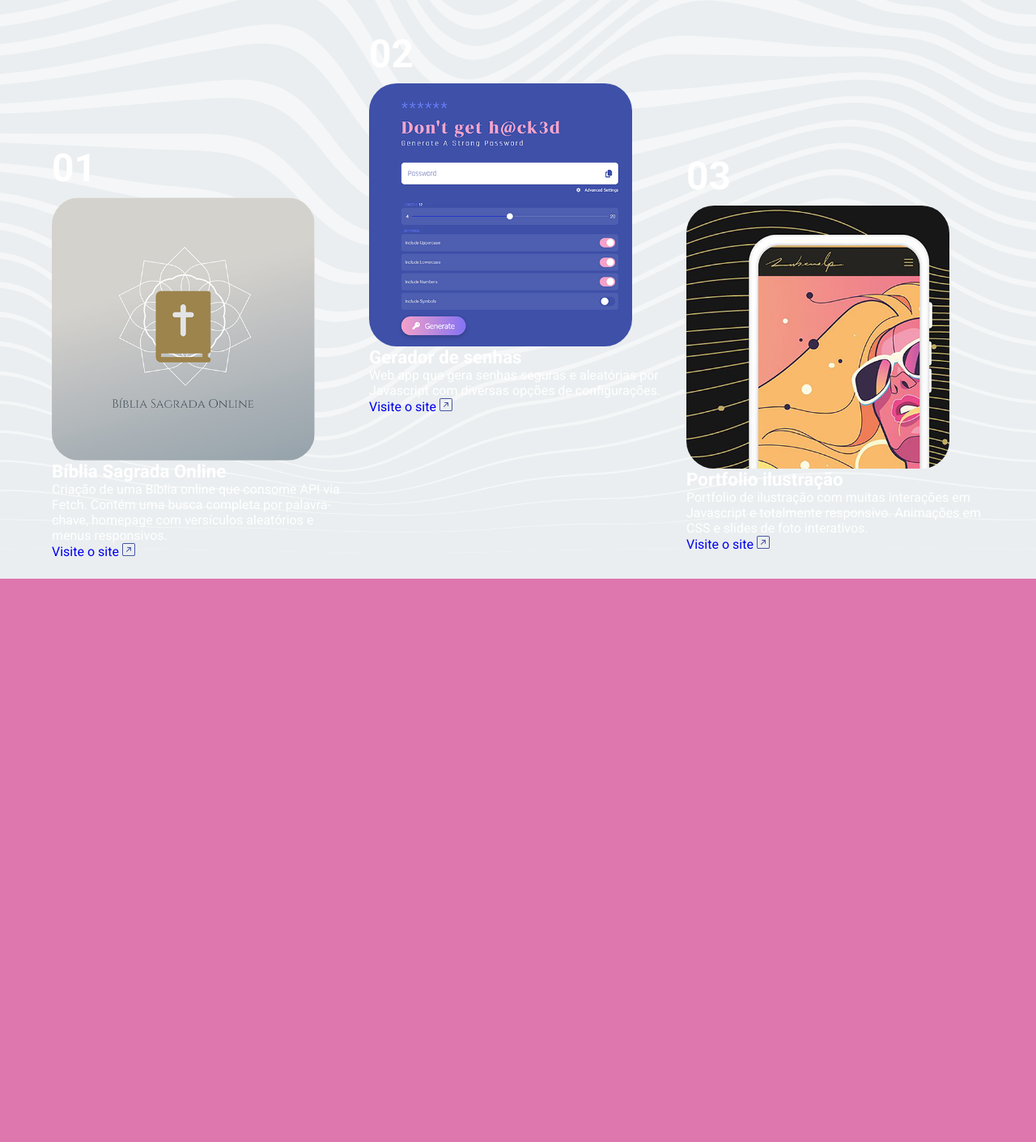
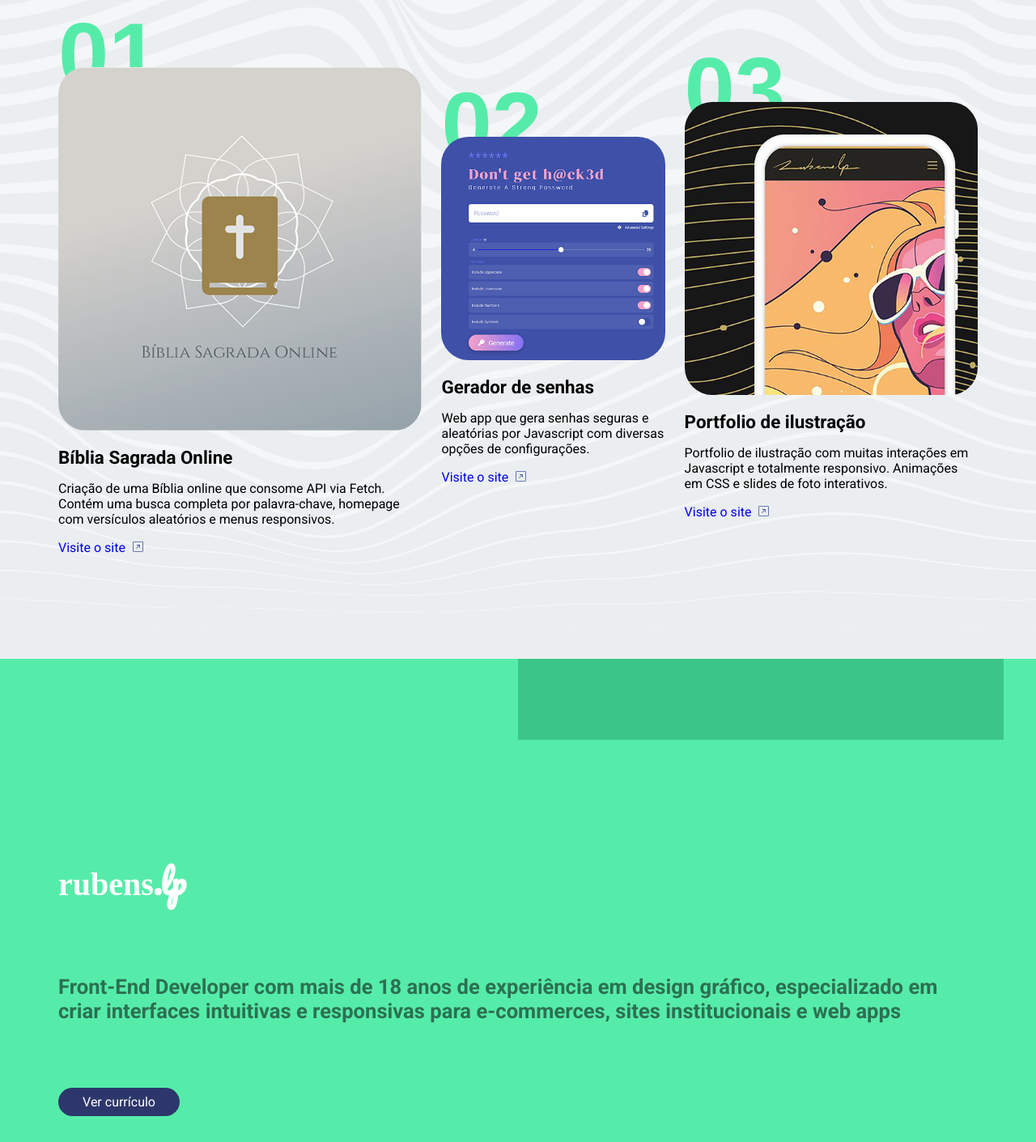
Before and after one commit to rubenslpdev/frontend, a plain HTML site: page index.html in a window 1280 px wide. Shown: the part 1117-2528 px from the top of the page at 81% size. Before the commit the page ends 1832 px from the top, so only its background shows below. Drawn offline with Linux system fonts and the light colour scheme; a web font is replaced by a local one.

Commit message:
feat: start curriculum area development

```diff
--- a/index.html
+++ b/index.html
@@ -73,29 +73,68 @@
           <div class="projetos-highlight"></div>
         </div>
         <div class="projetos-container">
-          <div class="projetos-card1">
+          <div class="projetos-card1 card-animate">
             <h1>01</h1>
-            <img class="projetos-img" src="./imgs/portfolio1.webp" alt="Bíblia Sagrada Online" />
+            <a href="https://www.leiaabibliasagrada.com.br/" target="_blank"><img class="projetos-img" src="./imgs/portfolio1.webp" alt="Bíblia Sagrada Online" /></a>
             <h4>Bíblia Sagrada Online</h4>
             <p>Criação de uma Bíblia online que consome API via Fetch. Contém uma busca completa por palavra-chave, homepage com versículos aleatórios e menus responsivos.</p>
-            <a href="https://www.leiaabibliasagrada.com.br/">Visite o site <img src="./imgs/visiteosite.svg" alt="Ir para o site" /></a>
+            <a href="https://www.leiaabibliasagrada.com.br/" target="_blank">Visite o site <img class="projetos-visite-img" src="./imgs/visiteosite.svg" alt="Ir para o site" /></a>
           </div>
 
-          <div class="projetos-card2">
+          <div class="projetos-card2 card-animate">
             <h1>02</h1>
-            <img class="projetos-img" src="./imgs/portfolio2.webp" alt="Gerador de senhas" />
+            <a href="https://www.rubenslp.com.br/passgen/" target="_blank"><img class="projetos-img" src="./imgs/portfolio2.webp" alt="Gerador de senhas" /></a>
             <h4>Gerador de senhas</h4>
             <p>Web app que gera senhas seguras e aleatórias por Javascript com diversas opções de configurações.</p>
-            <a href="https://www.rubenslp.com.br/passgen/">Visite o site <img src="./imgs/visiteosite.svg" alt="Ir para o site" /></a>
+            <a href="https://www.rubenslp.com.br/passgen/" target="_blank">Visite o site <img class="projetos-visite-img" src="./imgs/visiteosite.svg" alt="Ir para o site" /></a>
           </div>
 
-          <div class="projetos-card3">
+          <div class="projetos-card3 card-animate">
             <h1>03</h1>
-            <img class="projetos-img" src="./imgs/portfolio3.webp" alt="Portfolio ilustração" />
-            <h4>Portfolio ilustração</h4>
+            <a href="https://www.rubenslp.com.br/" target="_blank"><img class="projetos-img" src="./imgs/portfolio3.webp" alt="Portfolio ilustração" /></a>
+            <h4>Portfolio de ilustração</h4>
             <p>Portfolio de ilustração com muitas interações em Javascript e totalmente responsivo. Animações em CSS e slides de foto interativos.</p>
-            <a href="https://www.rubenslp.com.br/">Visite o site <img src="./imgs/visiteosite.svg" alt="Ir para o site" /></a>
+            <a href="https://www.rubenslp.com.br/" target="_blank">Visite o site <img class="projetos-visite-img" src="./imgs/visiteosite.svg" alt="Ir para o site" /></a>
           </div>
+        </div>
+      </div>
+    </section>
+
+    <!--
+      ====================
+      Início do CURRICULO
+      ====================
+    -->
+    <section id="curriculo">
+      <div class="viewport">
+        <div class="curriculo-box"></div>
+        <div class="curriculo-container">
+          <div class="curriculo-intro">
+            <h2 class="logo">rubens<span>.lp</span></h2>
+            <h3>
+              Front-End Developer com mais de 18 anos de experiência em design gráfico, especializado em criar interfaces intuitivas e responsivas para e-commerces, sites institucionais e web apps
+            </h3>
+            <!-- Download Button -->
+            <div class="download-button" data-tooltip="PDF: 1MB">
+              <div class="download-button-wrapper">
+                <div class="download-btn-text">Ver currículo</div>
+                <span class="download-btn-icon">
+                  <svg xmlns="http://www.w3.org/2000/svg" aria-hidden="true" role="img" width="2em" height="2em" preserveAspectRatio="xMidYMid meet" viewBox="0 0 24 24">
+                    <path
+                      fill="none"
+                      stroke="currentColor"
+                      stroke-linecap="round"
+                      stroke-linejoin="round"
+                      stroke-width="2"
+                      d="M12 15V3m0 12l-4-4m4 4l4-4M2 17l.621 2.485A2 2 0 0 0 4.561 21h14.878a2 2 0 0 0 1.94-1.515L22 17"
+                    ></path>
+                  </svg>
+                </span>
+              </div>
+            </div>
+            <!-- End Download Button -->
+          </div>
+          <div class="curriculo-resume"></div>
         </div>
       </div>
     </section>
--- a/script.js
+++ b/script.js
@@ -21,3 +21,29 @@ function topFunction() {
   document.body.scrollTop = 0; // For Safari
   document.documentElement.scrollTop = 0; // For Chrome, Firefox, IE and Opera
 }
+
+//
+// Animação cards de projetos
+//
+
+document.addEventListener('DOMContentLoaded', function () {
+  const cards = document.querySelectorAll('.card-animate');
+
+  const observer = new IntersectionObserver(
+    (entries) => {
+      entries.forEach((entry) => {
+        if (entry.isIntersecting) {
+          entry.target.classList.add('is-visible');
+          observer.unobserve(entry.target);
+        }
+      });
+    },
+    {
+      threshold: 0.3, // O elemento será considerado visível quando 30% dele estiver na viewport
+    }
+  );
+
+  cards.forEach((card) => {
+    observer.observe(card);
+  });
+});
--- a/styles.css
+++ b/styles.css
@@ -60,7 +60,6 @@ html {
 
 body {
   font-family: var(--ff-roboto);
-  background: #dd77ae;
   color: var(--white);
 }
 
@@ -116,7 +115,7 @@ HEADER
   position: relative;
   max-width: var(--max-width);
   margin: 0 auto;
-  padding: 1.5rem;
+  padding: 2rem;
 }
 
 .logo {
@@ -246,7 +245,7 @@ PROJETOS RECENTES
   text-align: right;
   right: 0;
   padding: 0 1.5rem;
-  margin-top: 4rem;
+  margin-top: 3rem;
 }
 
 .projetos-titulo {
@@ -281,7 +280,7 @@ PROJETOS RECENTES
   display: flex;
   justify-content: space-between;
   align-items: center;
-  margin-top: 26rem;
+  margin-top: 13rem;
   width: 100%;
   gap: 1.5rem;
 }
@@ -289,23 +288,219 @@ PROJETOS RECENTES
 .projetos-card1,
 .projetos-card2,
 .projetos-card3 {
-  max-width: 100%; /* Largura máxima para os cards */
-  width: 20.3125rem;
-  flex: 1; /* Para os cards crescerem de maneira uniforme */
-  display: flex;
-  flex-direction: column;
+  color: var(--black);
+  position: relative;
+  margin: 6rem 0;
 }
 
 .projetos-card2 {
-  transform: translateY(-10rem);
+  transition-delay: 0.3s;
+}
+
+.projetos-card3 {
+  transition-delay: 0.6s;
 }
 
 .projetos-img {
-  max-width: 100%;
-  width: 20.3125rem;
+  width: 100%;
   height: auto;
   border-radius: 2.125rem;
+  margin-bottom: 1rem;
+  position: relative;
+  z-index: 1;
 }
+
+.projetos-container h1 {
+  font-family: var(--ff-bruno);
+  color: var(--green);
+  font-size: 7rem;
+  position: absolute;
+  top: -5rem;
+  transition: top 0.3s ease;
+}
+
+.projetos-container p {
+  margin: 1rem 0;
+}
+
+.projetos-visite-img {
+  width: 13px;
+  margin-left: 5px;
+}
+
+.projetos-card1:hover h1,
+.projetos-card2:hover h1,
+.projetos-card3:hover h1 {
+  top: -7rem;
+}
+
+/* Card animation */
+
+.card-animate {
+  opacity: 0;
+  transform: translateY(50px);
+  transition: opacity 0.6s ease-out, transform 0.6s ease-out;
+}
+
+.card-animate.is-visible {
+  opacity: 1;
+  transform: translateY(0);
+}
+
+/*
+==================
+CURRICULO
+==================
+*/
+
+#curriculo {
+  background: var(--green);
+  width: 100vw;
+  height: auto;
+  overflow: hidden;
+}
+
+.curriculo-box {
+  position: absolute;
+  top: 0;
+  right: 0;
+  width: 50%;
+  height: 100px;
+  background-color: #3cc588;
+}
+
+.curriculo-container {
+  display: flex;
+  justify-content: space-between;
+  align-items: center;
+  margin-top: 10rem;
+  width: 100%;
+  gap: 1.5rem;
+}
+
+.curriculo-intro h3 {
+  color: #2c7052;
+  margin: 5rem 0;
+}
+
+/* Download button */
+
+.download-button {
+  --width: 150px;
+  --height: 35px;
+  --tooltip-height: 35px;
+  --tooltip-width: 90px;
+  --gap-between-tooltip-to-button: 18px;
+  --button-color: #2d376b;
+  --tooltip-color: #fff;
+  width: var(--width);
+  height: var(--height);
+  background: var(--button-color);
+  position: relative;
+  text-align: center;
+  border-radius: 45px;
+  transition: background 0.3s;
+  cursor: pointer;
+}
+
+.download-button::before {
+  position: absolute;
+  content: attr(data-tooltip);
+  width: var(--tooltip-width);
+  height: var(--tooltip-height);
+  background-color: var(--tooltip-color);
+  font-size: 0.9rem;
+  color: #111;
+  border-radius: 0.25em;
+  line-height: var(--tooltip-height);
+  bottom: calc(var(--height) + var(--gap-between-tooltip-to-button) + 10px);
+  left: calc(50% - var(--tooltip-width) / 2);
+}
+
+.download-button::after {
+  position: absolute;
+  content: '';
+  width: 0;
+  height: 0;
+  border: 10px solid transparent;
+  border-top-color: var(--tooltip-color);
+  left: calc(50% - 10px);
+  bottom: calc(100% + var(--gap-between-tooltip-to-button) - 10px);
+}
+
+.download-button::after,
+.download-button::before {
+  opacity: 0;
+  visibility: hidden;
+  transition: all 0.5s;
+}
+
+.download-btn-text {
+  display: flex;
+  align-items: center;
+  justify-content: center;
+}
+
+.download-button-wrapper,
+.download-btn-text,
+.download-btn-icon {
+  overflow: hidden;
+  position: absolute;
+  width: 100%;
+  height: 100%;
+  left: 0;
+  color: #fff;
+}
+
+.download-btn-text {
+  top: 0;
+}
+
+.download-btn-text,
+.download-btn-icon {
+  transition: top 0.5s;
+}
+
+.download-btn-icon {
+  color: #fff;
+  top: 100%;
+  display: flex;
+  align-items: center;
+  justify-content: center;
+}
+
+.download-btn-icon svg {
+  width: 20px;
+  height: 20px;
+}
+
+.download-button:hover {
+  background: #2c7052;
+}
+
+.download-button:hover .download-btn-text {
+  top: -100%;
+}
+
+.download-button:hover .download-btn-icon {
+  top: 0;
+}
+
+.download-button:hover:before,
+.download-button:hover:after {
+  opacity: 1;
+  visibility: visible;
+}
+
+.download-button:hover:after {
+  bottom: calc(var(--height) + var(--gap-between-tooltip-to-button) - 20px);
+}
+
+.download-button:hover:before {
+  bottom: calc(var(--height) + var(--gap-between-tooltip-to-button));
+}
+
+/* End Download Button */
 
 /*
 ==============
@@ -356,21 +551,21 @@ Media Query
   }
 
   .projetos-highlight {
-    margin: 0 1.5rem;
+    margin: 0 2rem;
   }
 
   .projetos-container {
     display: flex;
     flex-direction: column; /* Alinha os cards em coluna no mobile */
-    align-items: center; /* Centraliza os cards horizontalmente */
-    margin-top: 6rem;
+    align-items: center;
+    margin-top: 5rem;
   }
 
   .projetos-card1,
   .projetos-card2,
   .projetos-card3 {
     max-width: 100%;
-    margin: 0 auto 2rem; /* Centraliza os cards e dá um espaçamento entre eles */
+    margin: 4rem auto 2rem; /* Centraliza os cards e dá um espaçamento entre eles */
   }
 
   .projetos-card2 {
```
